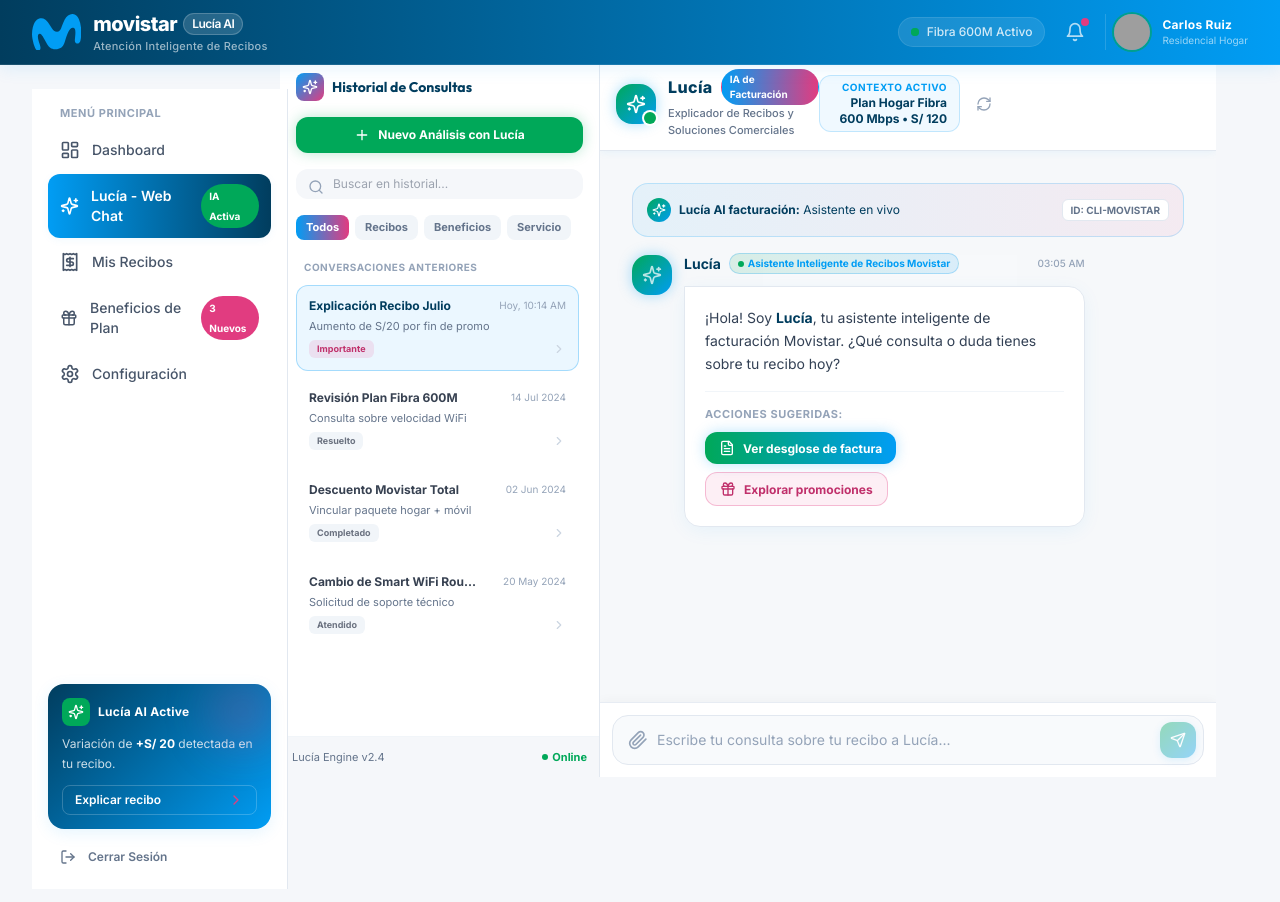
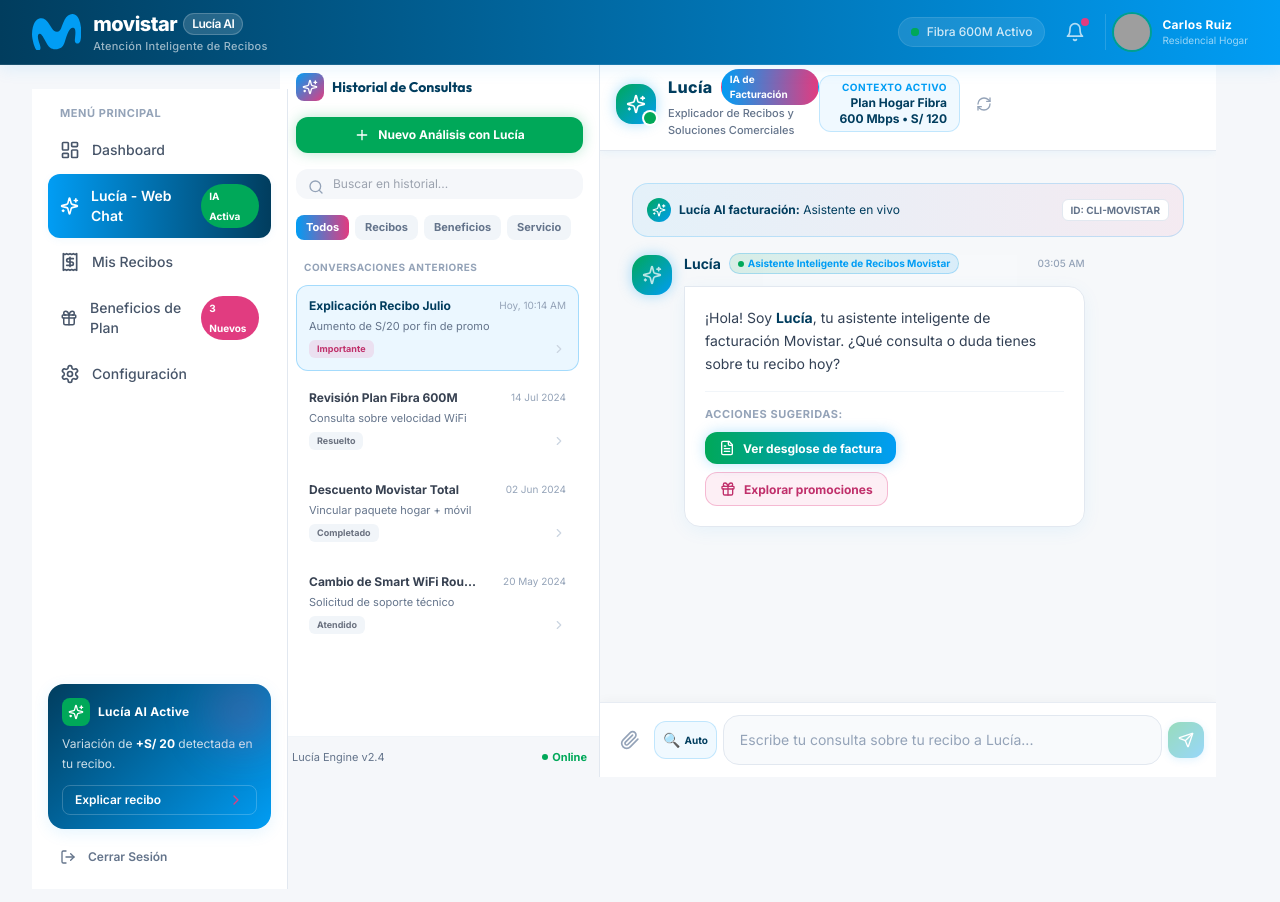
Before and after one commit to eliasrivera06/Hackathon_AI_Telecom_ULima, a React (Vite) app in the folder PROYECTO-MOVISTAR/: page /chat-web in a window 1280 px wide. Shown: the top 902 px of the page. Built offline with nearby package versions, Linux system fonts and the light colour scheme; grey boxes are pictures that could not be loaded.

Commit message:
Mejora de deteccion de cambio de idiomas

```diff
--- a/PROYECTO-MOVISTAR/src/components/Chat/ChatInput.jsx
+++ b/PROYECTO-MOVISTAR/src/components/Chat/ChatInput.jsx
@@ -1,37 +1,102 @@
 import React, { useState } from 'react';
-import { Send, Paperclip } from 'lucide-react';
+import { Send, Paperclip, Globe } from 'lucide-react';
+
+const LANGUAGE_OPTIONS = [
+  { code: 'auto', label: 'Auto', flag: '🔍' },
+  { code: 'es', label: 'Español', flag: '🇪🇸' },
+  { code: 'qu', label: 'Quechua', flag: '🏔️' },
+  { code: 'ay', label: 'Aymara', flag: '🌄' },
+];
 
 export default function ChatInput({ onSendMessage, isLoading }) {
   const [text, setText] = useState('');
+  const [selectedLang, setSelectedLang] = useState('auto');
+  const [showLangMenu, setShowLangMenu] = useState(false);
+
+  const currentLangOption = LANGUAGE_OPTIONS.find(l => l.code === selectedLang) || LANGUAGE_OPTIONS[0];
 
   const handleSubmit = (e) => {
     e.preventDefault();
     if (!text.trim() || isLoading) return;
-    onSendMessage(text.trim());
+    // Pass the language override (null if 'auto' so detection kicks in)
+    const langOverride = selectedLang === 'auto' ? null : selectedLang;
+    onSendMessage(text.trim(), langOverride);
     setText('');
   };
 
   return (
     <div className="p-2.5 sm:p-3 bg-white border-t border-slate-200/80 shadow-[0_-2px_10px_rgba(0,0,0,0.03)] w-full">
-      <form onSubmit={handleSubmit} className="relative flex items-center w-full">
+      <form onSubmit={handleSubmit} className="relative flex items-center w-full gap-1.5">
 
         {/* Attach file button */}
         <button
           type="button"
-          className="absolute left-3 text-slate-400 hover:text-slate-600 transition-colors p-1"
+          className="text-slate-400 hover:text-slate-600 transition-colors p-1.5 sm:p-2 shrink-0"
           title="Adjuntar archivo"
         >
           <Paperclip className="w-4 h-4 sm:w-5 sm:h-5" />
         </button>
+
+        {/* Language Selector */}
+        <div className="relative shrink-0">
+          <button
+            type="button"
+            onClick={() => setShowLangMenu(!showLangMenu)}
+            className="flex items-center gap-1 px-2 py-1.5 sm:py-2 rounded-xl text-xs font-bold transition-all border cursor-pointer hover:shadow-sm"
+            style={{
+              background: selectedLang === 'auto'
+                ? 'rgba(1,157,244,0.06)'
+                : 'linear-gradient(135deg, rgba(1,157,244,0.12), rgba(225,60,128,0.08))',
+              borderColor: selectedLang === 'auto' ? 'rgba(1,157,244,0.20)' : '#019df4',
+              color: '#013d5e',
+            }}
+            title="Seleccionar idioma"
+          >
+            <span className="text-sm">{currentLangOption.flag}</span>
+            <span className="hidden sm:inline text-[10px]">{currentLangOption.label}</span>
+            <Globe className="w-3 h-3 text-slate-400 sm:hidden" />
+          </button>
+
+          {/* Dropdown */}
+          {showLangMenu && (
+            <div
+              className="absolute bottom-full left-0 mb-2 bg-white rounded-xl shadow-lg border border-slate-200 overflow-hidden z-50 min-w-[140px] animate-in fade-in slide-in-from-bottom-2"
+              style={{ boxShadow: '0 8px 30px rgba(0,0,0,0.12)' }}
+            >
+              {LANGUAGE_OPTIONS.map((lang) => (
+                <button
+                  key={lang.code}
+                  type="button"
+                  onClick={() => {
+                    setSelectedLang(lang.code);
+                    setShowLangMenu(false);
+                  }}
+                  className={`w-full px-3 py-2 text-left text-xs font-semibold flex items-center gap-2 transition-colors cursor-pointer ${
+                    selectedLang === lang.code
+                      ? 'bg-[#019df4]/10 text-[#013d5e]'
+                      : 'hover:bg-slate-50 text-slate-600'
+                  }`}
+                >
+                  <span className="text-sm">{lang.flag}</span>
+                  <span>{lang.label}</span>
+                  {selectedLang === lang.code && (
+                    <span className="ml-auto text-[#019df4] text-[10px] font-bold">✓</span>
+                  )}
+                </button>
+              ))}
+            </div>
+          )}
+        </div>
 
         {/* Text Input */}
         <input
           type="text"
           value={text}
           onChange={(e) => setText(e.target.value)}
+          onFocus={() => setShowLangMenu(false)}
           placeholder="Escribe tu consulta sobre tu recibo a Lucía..."
           disabled={isLoading}
-          className="w-full pl-10 sm:pl-11 pr-12 sm:pr-14 py-3 sm:py-3.5 rounded-2xl bg-slate-50 border border-slate-200 text-xs sm:text-sm text-slate-800 placeholder-slate-400 outline-none transition-all font-sans focus:border-[#019df4] focus:bg-white focus:ring-2 focus:ring-[#019df4]/15"
+          className="flex-1 min-w-0 px-3 sm:px-4 py-3 sm:py-3.5 rounded-2xl bg-slate-50 border border-slate-200 text-xs sm:text-sm text-slate-800 placeholder-slate-400 outline-none transition-all font-sans focus:border-[#019df4] focus:bg-white focus:ring-2 focus:ring-[#019df4]/15"
         />
 
         {/* Send Button */}
@@ -39,7 +104,7 @@
           type="submit"
           disabled={!text.trim() || isLoading}
           aria-label="Enviar mensaje"
-          className="absolute right-1.5 sm:right-2 p-2 sm:p-2.5 rounded-xl text-white transition-all disabled:opacity-40 hover:scale-105 active:scale-95 cursor-pointer shadow-sm disabled:hover:scale-100 disabled:cursor-not-allowed"
+          className="p-2 sm:p-2.5 rounded-xl text-white transition-all disabled:opacity-40 hover:scale-105 active:scale-95 cursor-pointer shadow-sm disabled:hover:scale-100 disabled:cursor-not-allowed shrink-0"
           style={{
             background: 'linear-gradient(135deg, #00A859, #019df4)',
             boxShadow: '0 2px 8px rgba(1,157,244,0.30)'
@@ -48,6 +113,14 @@
           <Send className="w-4 h-4" />
         </button>
       </form>
+
+      {/* Click-away overlay to close language menu */}
+      {showLangMenu && (
+        <div
+          className="fixed inset-0 z-40"
+          onClick={() => setShowLangMenu(false)}
+        />
+      )}
     </div>
   );
 }
--- a/PROYECTO-MOVISTAR/src/pages/ChatBot/ChatBotPage.jsx
+++ b/PROYECTO-MOVISTAR/src/pages/ChatBot/ChatBotPage.jsx
@@ -63,7 +63,7 @@
     messagesEndRef.current?.scrollIntoView({ behavior: 'smooth' });
   }, [messages, isLoading]);
 
-  const handleSendMessage = async (text) => {
+  const handleSendMessage = async (text, languageOverride = null) => {
     const userMsg = {
       id: 'msg-user-' + Date.now(),
       sender: 'user',
@@ -77,7 +77,7 @@
     setIsLoading(true);
 
     try {
-      const response = await sendMessage(text, webhookUrl);
+      const response = await sendMessage(text, webhookUrl, languageOverride);
       const withAiResponse = [...updatedMessages, { ...response, id: 'msg-ai-' + Date.now() }];
       setMessages(withAiResponse);
       saveMessages(currentPhone, withAiResponse);
--- a/PROYECTO-MOVISTAR/src/pages/ChatCel/ChatMobileComponent.jsx
+++ b/PROYECTO-MOVISTAR/src/pages/ChatCel/ChatMobileComponent.jsx
@@ -61,7 +61,7 @@
     messagesEndRef.current?.scrollIntoView({ behavior: 'smooth' });
   }, [messages, isLoading, propPhone]);
 
-  const handleSendMessage = async (text) => {
+  const handleSendMessage = async (text, languageOverride = null) => {
     const userMsg = {
       id: 'msg-user-' + Date.now(),
       sender: 'user',
@@ -76,7 +76,7 @@
     setIsLoading(true);
 
     try {
-      const response = await sendMessage(text, webhookUrl);
+      const response = await sendMessage(text, webhookUrl, languageOverride);
       const withAiResponse = [...updatedMessages, { ...response, id: 'msg-ai-' + Date.now() }];
       setMessages(withAiResponse);
       saveMessages(activeUserPhone, withAiResponse);
--- a/PROYECTO-MOVISTAR/src/services/api.js
+++ b/PROYECTO-MOVISTAR/src/services/api.js
@@ -56,6 +56,6 @@
 /**
  * Send user prompt to Lucía AI (delegates to chatService -> n8n Webhook)
  */
-export const sendMessageToLuciaAI = async (userPrompt) => {
-  return await chatServiceSendMessage(userPrompt);
+export const sendMessageToLuciaAI = async (userPrompt, languageOverride = null) => {
+  return await chatServiceSendMessage(userPrompt, null, languageOverride);
 };
--- a/PROYECTO-MOVISTAR/src/services/chatService.js
+++ b/PROYECTO-MOVISTAR/src/services/chatService.js
@@ -285,14 +285,29 @@
 /**
  * Send user message to Make AI Agent Webhook
  */
-export const sendMessage = async (userPrompt, customWebhookUrl = null) => {
+export const sendMessage = async (userPrompt, customWebhookUrl = null, languageOverride = null) => {
   const sessionId = getSessionId();
   const userPhone = getUserPhone();
   const subscriberKey = getSubscriberKey();
   const webhookUrl = customWebhookUrl || import.meta.env.VITE_MAKE_WEBHOOK_URL || import.meta.env.VITE_N8N_WEBHOOK_URL;
-  const language = detectLanguage(userPrompt);
 
-  console.log(`[chatService] Enviando mensaje a Make: "${userPrompt}" (SubscriberKey: ${subscriberKey}, SessionID: ${sessionId}, Language: ${language})`);
+  // Prioridad: idioma manual del usuario > detección automática
+  const language = languageOverride || detectLanguage(userPrompt);
+
+  // Payload ESTRICTO de 3 campos para Make.com
+  const payload = {
+    subscriber_key: subscriberKey,
+    message: userPrompt,
+    language: language,
+  };
+
+  // Auditoría: imprimir el payload EXACTO que se envía al webhook
+  console.log('[chatService] ══════════════════════════════════════');
+  console.log('[chatService] PAYLOAD EXACTO enviado a Make webhook:');
+  console.log(JSON.stringify(payload, null, 2));
+  console.log('[chatService] Webhook URL:', webhookUrl);
+  console.log('[chatService] Idioma detectado:', detectLanguage(userPrompt), '| Idioma override:', languageOverride, '| Idioma final:', language);
+  console.log('[chatService] ══════════════════════════════════════');
 
   if (!webhookUrl) {
     console.warn('[chatService] Webhook URL no configurada en VITE_MAKE_WEBHOOK_URL.');
@@ -305,13 +320,7 @@
       headers: {
         'Content-Type': 'application/json',
       },
-      body: JSON.stringify({
-        sessionId: sessionId,
-        subscriber_key: subscriberKey,
-        telefono: userPhone,
-        message: userPrompt,
-        language: language,
-      }),
+      body: JSON.stringify(payload),
     });
 
     if (!response.ok) {
```
Also changed, not shown: 5 other files (tests, documents, lock files or other folders).
